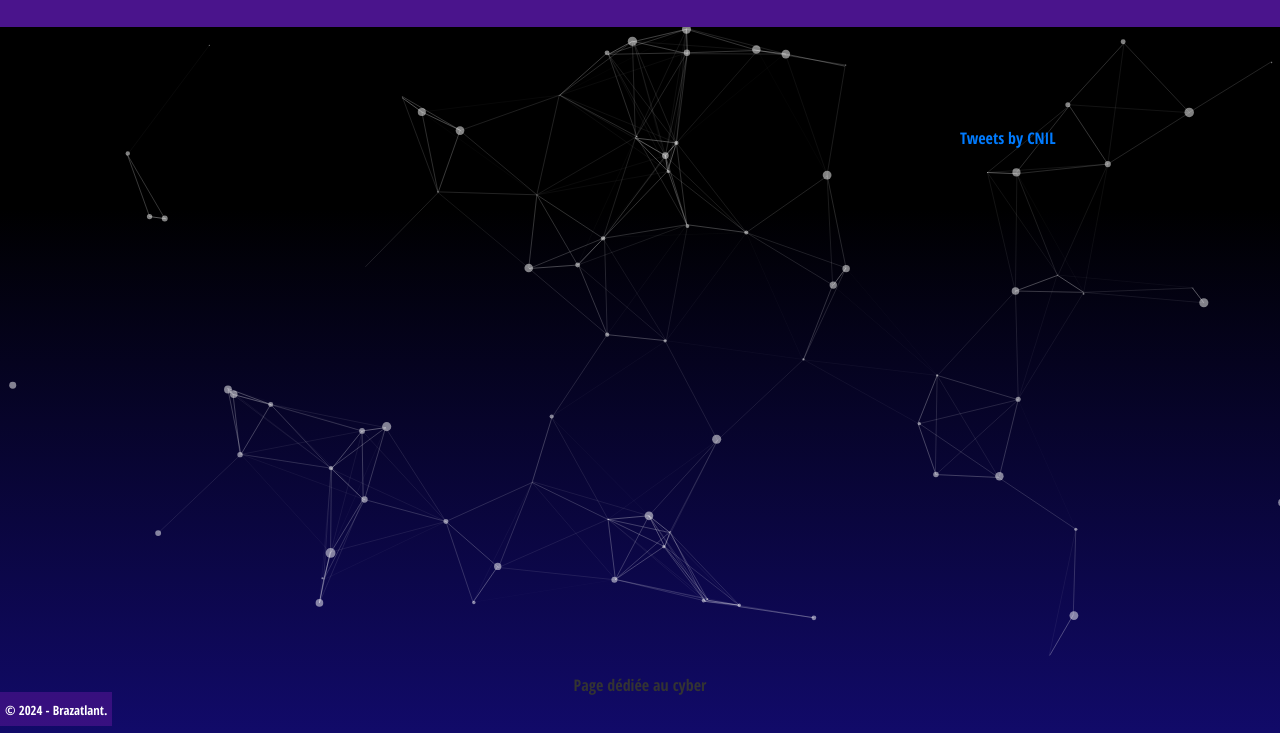
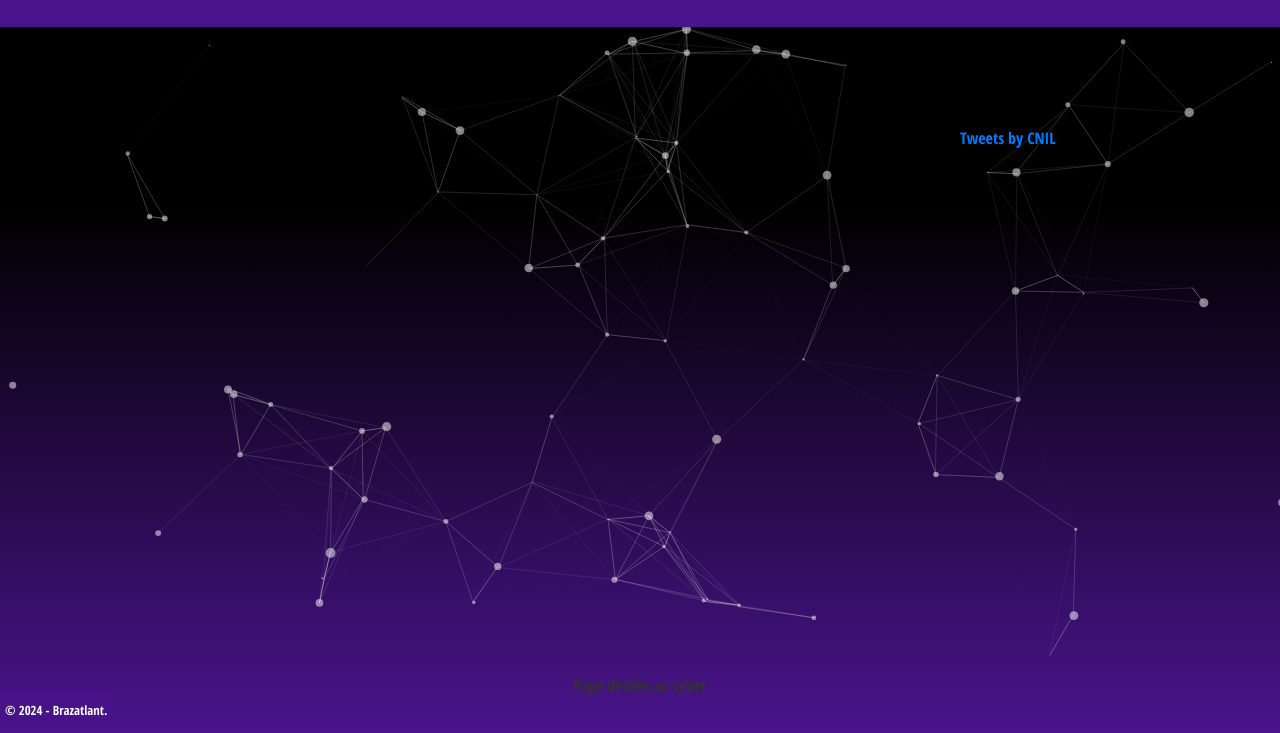
Before and after one commit to Brazatlant/SitePerso, a website: page index.html in a window 1280 px wide. Shown: the part 74-807 px from the top of the page. Drawn offline with nearby package versions, Linux system fonts and the light colour scheme.

Commit message:
background

```diff
--- a/css/style.css
+++ b/css/style.css
@@ -9,7 +9,7 @@
 body {
   font-family: 'Open Sans Condensed', sans-serif;
   background-color: #fff; /* Fond général clair */
-  background: linear-gradient(180deg, rgba(0,0,0,1) 35%, rgba(17,10,105,1) 100%);
+  background: linear-gradient(180deg, rgba(0,0,0,1) 35%, rgba(74, 20, 140) 100%);
   transition: background-color 0.3s, color 0.3s;
   display: flex;
   flex-direction: column;
```
